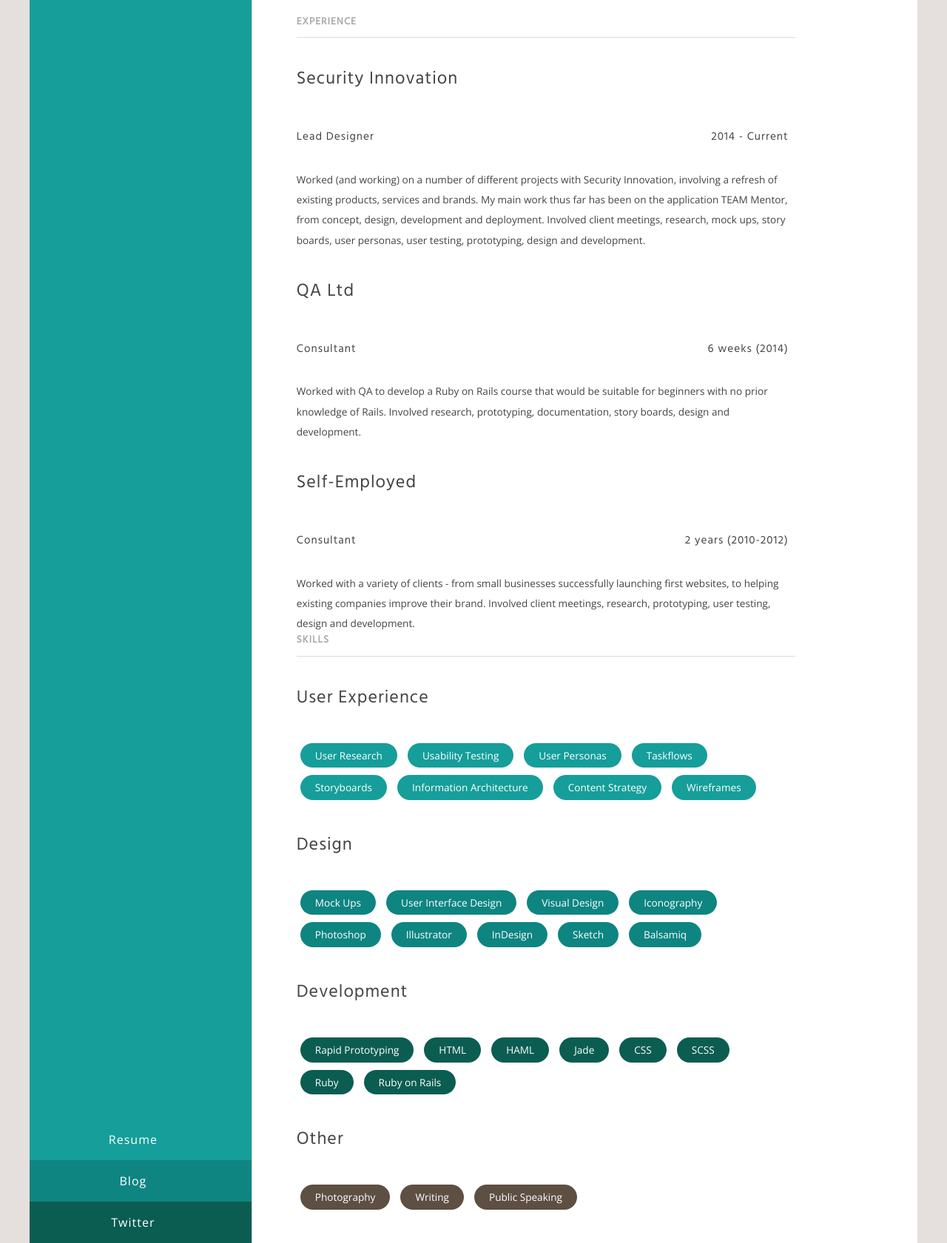
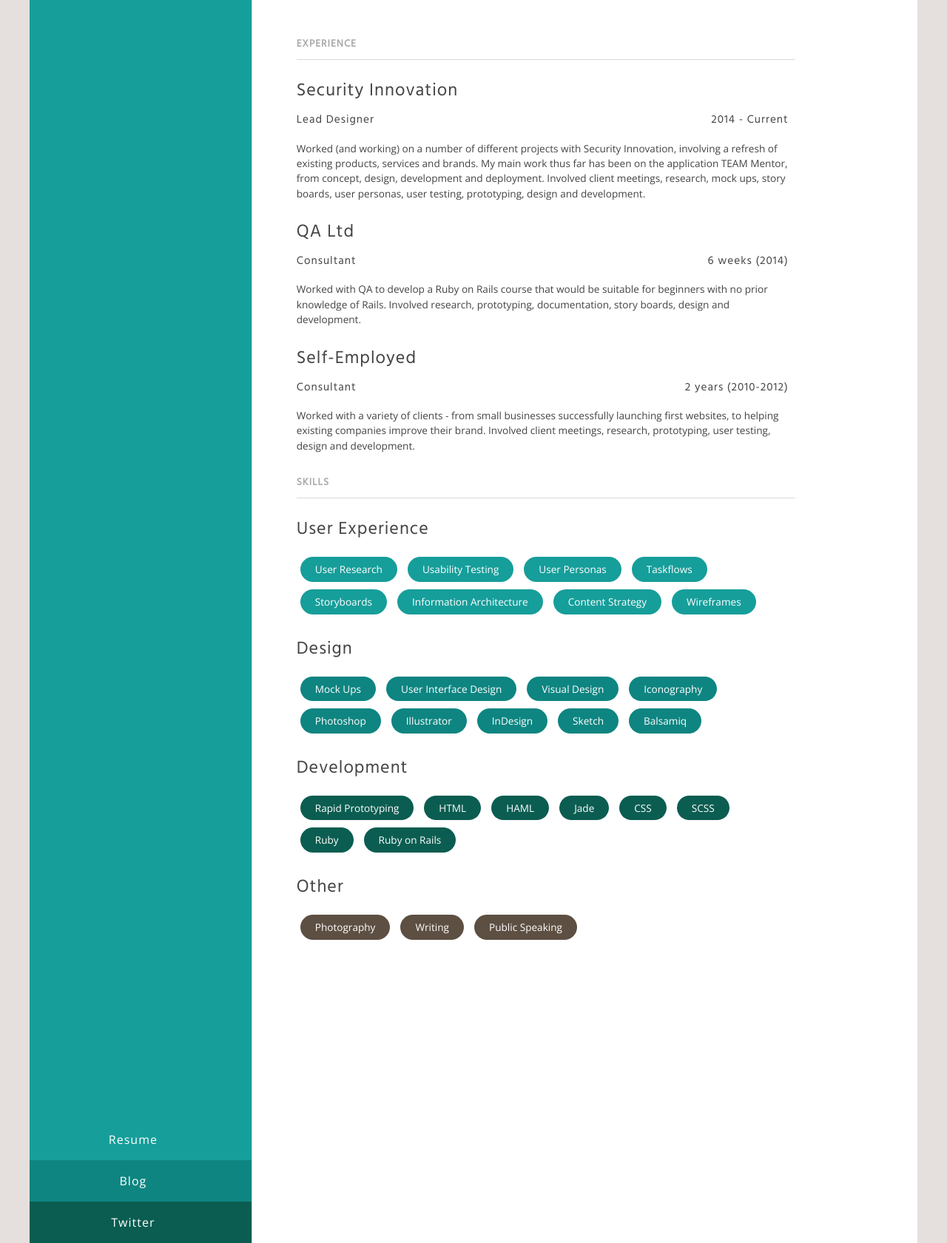
Before and after one commit to luchia/luchia.github.io, a Jekyll site: the page built from index.html, in a window 1280 px wide. Shown: the whole page at 74% size. Built offline with Jekyll 4.4.1, drawn with Linux system fonts in a browser that asks for light colours; Markdown is read by kramdown in place of the engine named in the settings; the list of posts is cut into pages by our own code.

Commit message:
fix issues on front page

```diff
--- a/_layouts/post.html
+++ b/_layouts/post.html
@@ -3,7 +3,7 @@ layout: default
 ---
 
 <section id="blog">
-	<article>
+	<article class="blog">
 		<h1 class="post-title">{{ page.title }}</h1>
 		{% if page.image %}
 			<img src='/images/
--- a/css/style.scss
+++ b/css/style.scss
@@ -110,11 +110,9 @@ section {
         margin: 20px;
     }
 }
-article {
+article.blog {
     h1, h2, h3, h4, h5 , h6, { line-height: 3em; }
-    p {
-        line-height: 2em;
-    }
+    p {  line-height: 2em; }
 }
 // TYPOGRAPHY //
 h1 {
@@ -191,10 +189,11 @@ ul {
     line-height: 1.5em;
     padding: 0 0 10px 0;
     border-bottom: 1px solid #dbdbdb;
+    margin: 30px 0 0 0;
 }
 .company, .skill {
     font-size: 1.5em;
-    margin-top: 20px;
+    margin-top: 30px;
 }
 .position, .time-spent {
     font-size: 0.95em;
--- a/index.html
+++ b/index.html
@@ -31,6 +31,7 @@ layout: default
 		</ul>
 		<p>Worked with a variety of clients - from small businesses successfully launching first websites, to helping existing companies improve their brand. Involved client meetings, research, prototyping, user testing, design and development.</p>
 	</article>
+
 	<h1 class="label">Skills</h1>
 
 	<article>
```
Also changed, not shown: 3 other files.
